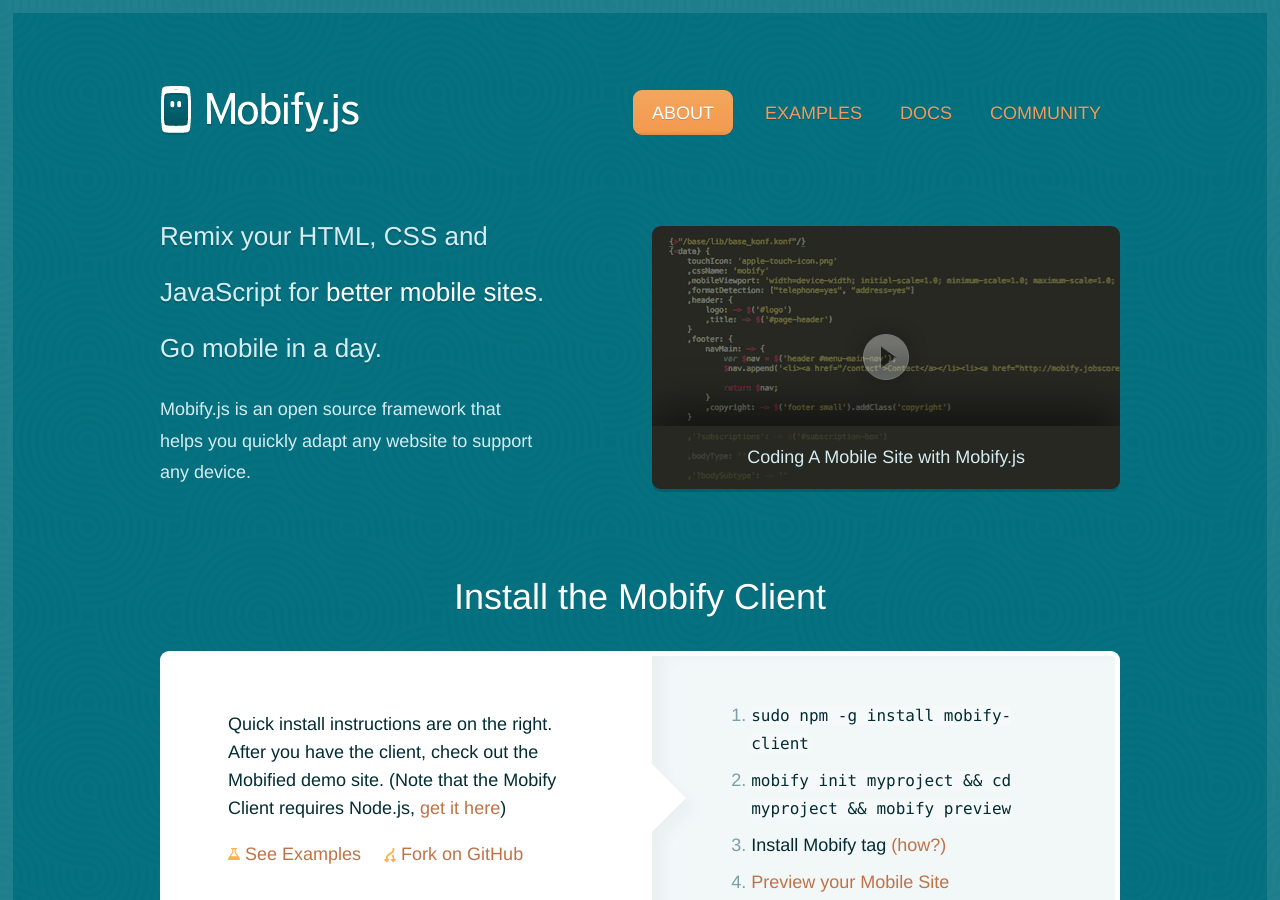
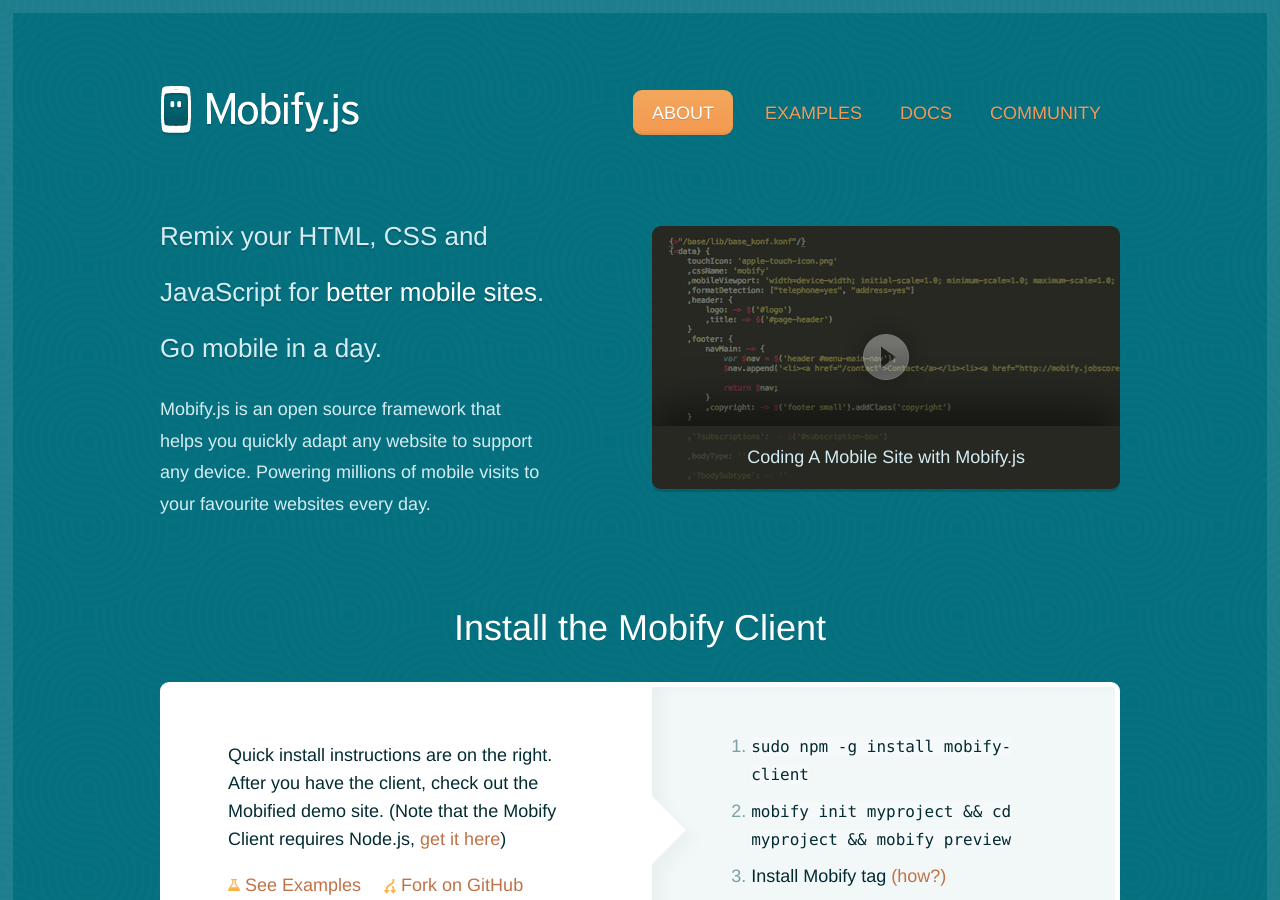
Before and after one commit to mobify/mobifyjs, a Jekyll site: the page built from www/index.html, in a window 1280 px wide and 900 px high. Built offline with Jekyll 4.4.1, drawn with Linux system fonts in a browser that asks for light colours; nearby versions of some CDN libraries.

Commit message:
More home page tweaking.

```diff
--- a/www/index.html
+++ b/www/index.html
@@ -10,7 +10,7 @@
             Remix your HTML, CSS and JavaScript for <strong>better mobile sites</strong>. Go mobile in a day.
         </p>
         <p class="lead-mini">
-            Mobify.js is an open source framework that helps you quickly adapt any website to support any device.
+            Mobify.js is an open source framework that helps you quickly adapt any website to support any device. Powering millions of mobile visits to your favourite websites every day.
         </p>
     </div>
 
```
